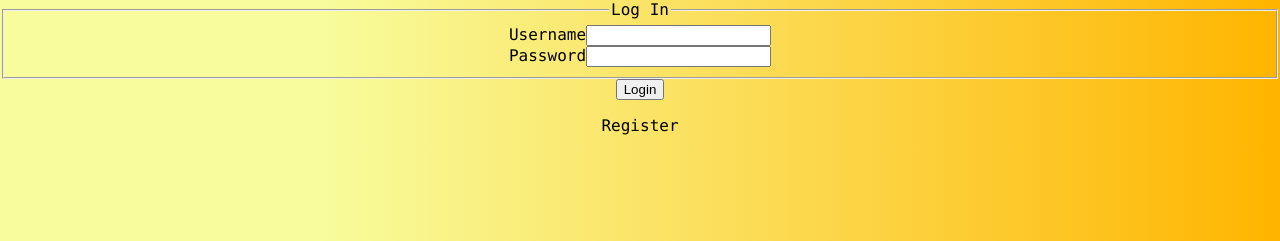
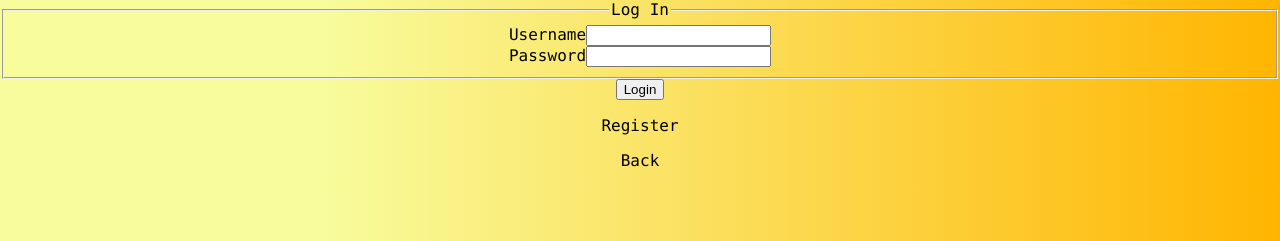
Before and after one commit to BeneArinci/Home-Task_Feast-it_Final, a React (Create React App) app: page / in a window 1280 px wide. Both pictures are taken after a click on the element "log in". Shown: the top 241 px of the page. Built offline with nearby package versions, Linux system fonts and the light colour scheme; no server answers; the HTML template or start-up script is replaced by a standard one.

Commit message:
Added back link to login form

```diff
--- a/src/App.js
+++ b/src/App.js
@@ -45,7 +45,7 @@
     return (
     <div className="App">
       { this.state.route === "logIn"
-        ?  <LogIn />
+        ?  <LogIn onRouteChange = {this.onRouteChange}/>
         : <div>
           <NavBar onRouteChange = {this.onRouteChange}/>
             <Filter onRouteChange = {this.onRouteChange} onFilterSelect = {this.onFilterSelect}/>
--- a/src/LogIn/LogIn.js
+++ b/src/LogIn/LogIn.js
@@ -1,6 +1,6 @@
 import React from 'react';
 
-const LogIn = () => {
+const LogIn = ({onRouteChange}) => {
   return (
     <article className="br2 ba dark-gray b--black-10 shadow-2 mv4 w-100 w-50-m w-25-l mw5 center" data-testid = "log-in-form">
       <main className="pa4 black-80">
@@ -28,6 +28,13 @@
               className="f6 link dim black db pointer"
               > Register</p>
           </div>
+          <div className="lh-copy mt3">
+            <p
+              href="#0"
+              className="f6 link dim black db pointer"
+              onClick={ () => onRouteChange("Home")}
+              > Back</p>
+          </div>
         </div>
       </main>
     </article>
```
Also changed, not shown: 1 other file (tests, documents, lock files or other folders).
